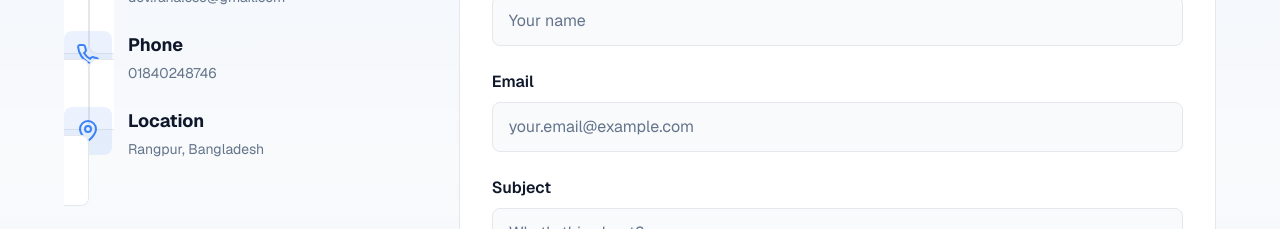
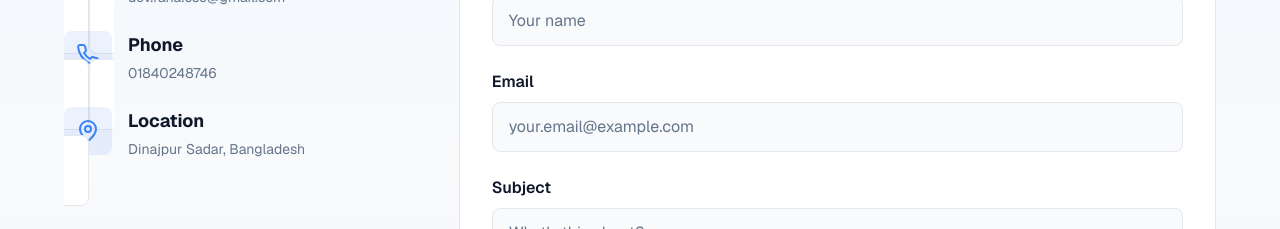
Before and after one commit to ranaIslam01/my-portfolio, a Next.js app: page / in a window 1280 px wide. Shown: the part 5800-6029 px from the top of the page. Built offline with nearby package versions, Linux system fonts and the light colour scheme.

Commit message:
contuct Update

```diff
--- a/src/components/sections/Contact.tsx
+++ b/src/components/sections/Contact.tsx
@@ -35,7 +35,7 @@ export default function Contact() {
     {
       icon: MapPin,
       label: "Location",
-      value: "Rangpur, Bangladesh",
+      value: "Dinajpur Sadar, Bangladesh",
       href: "https://www.google.com/maps/place/Rangpur,+Bangladesh",
       target: "_blank",
       rel: "noopener noreferrer",
```
